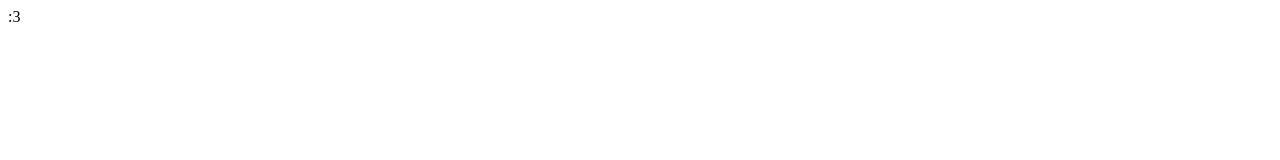
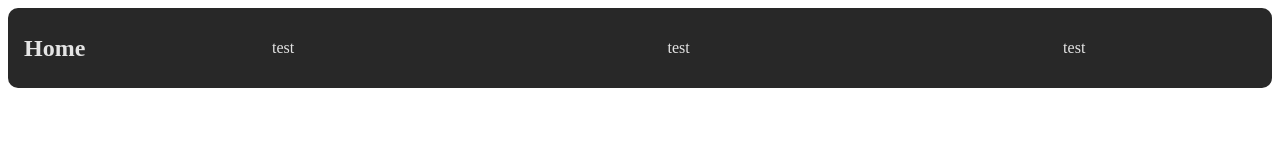
Before and after one commit to WackyModer/wackymoder.github.io, a plain HTML site: page index.html in a window 1280 px wide. Drawn offline with Linux system fonts and the light colour scheme.

Commit message:
Update index.html

```diff
--- a/index.html
+++ b/index.html
@@ -1,6 +1,44 @@
+<!DOCTYPE html>
 <html>
-  <head></head>
-  <body>
-    <p>:3</p>
-  </body>
+    <style>
+        table {
+            border-collapse: collapse;
+            border-radius:6px;
+        }
+        td {
+            width: 100vw;
+            height: 80px;
+            padding: 0px;
+        }
+        .header_bar{
+            border-radius: 10px;
+            background-color: rgb(40, 40, 40);
+            color: rgb(228, 228, 228);
+        }
+        .home{
+            padding-left: 1rem;
+            padding-top: 20;
+            width: 2rem;
+            padding-right: 0%;
+        }
+        .centered{
+            text-align: center;
+        }
+        .hl {
+            text-decoration: none;
+            color: rgb(228, 228, 228);
+        }
+    </style>
+    <body>
+        <div class="header_bar">
+            <table>
+                <tr>
+                    <td class="home"><h2><a class="hl" href="/">Home</a></h2></td>
+                    <td class="centered">test</td>
+                    <td class="centered">test</td>
+                    <td class="centered">test</td>
+                </tr>
+            </table>
+        </div>
+    </body>
 </html>
```
